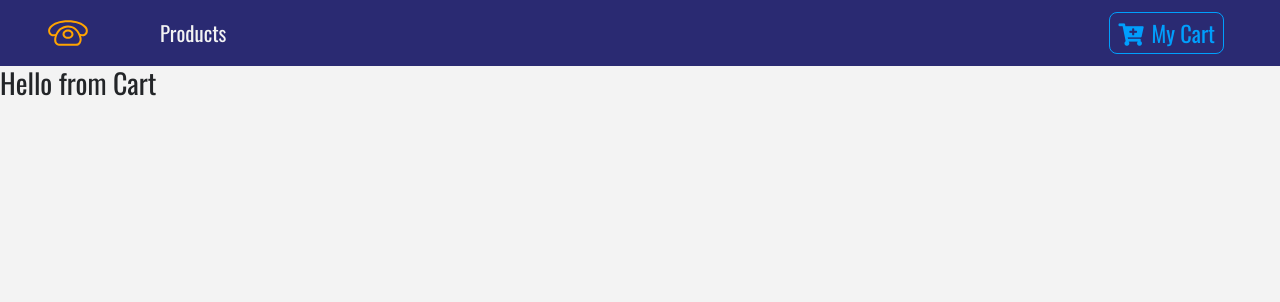
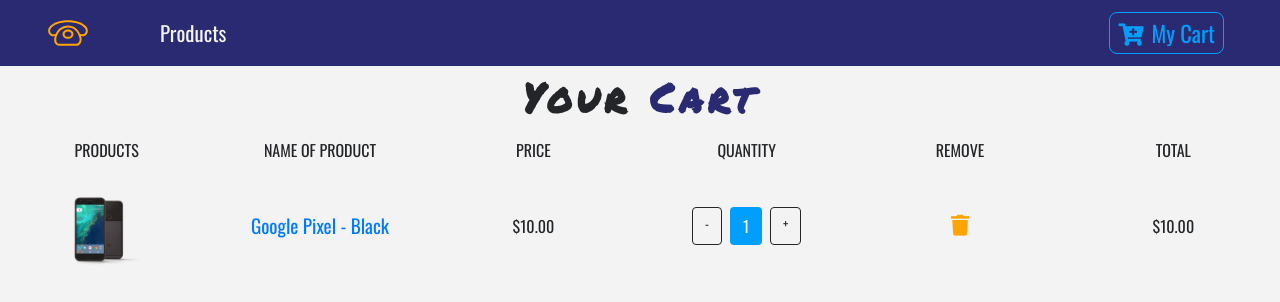
Before and after one commit to welf/react-demo-store, a React (Create React App) app: page /cart in a window 1280 px wide. Shown: the top 302 px of the page. Built offline with nearby package versions, Linux system fonts and the light colour scheme.

Commit message:
Add Cart and all related functions

```diff
--- a/src/App.css
+++ b/src/App.css
@@ -26,3 +26,33 @@
 .text-bright {
   color: var(--lightBlue);
 }
+
+.title-in-cart {
+  font-size: 1.2rem;
+}
+
+.btn-black {
+  /* we need to use !important flag to override default bootstrap settings */
+  font-size: 0.8rem !important;
+  border: 0.1rem solid var(--mainDark) !important;
+  background: transparent;
+  text-transform: capitalize;
+  color: var(--mainDark);
+}
+
+.btn-black:hover {
+  background: var(--mainDark);
+  color: var(--mainWhite) !important;
+}
+
+.count {
+  background: var(--lightBlue) !important;
+  color: var(--mainWhite) !important;
+  cursor: auto !important;
+}
+
+.remove-item {
+  font-size: 1.3rem;
+  cursor: pointer;
+  color: var(--mainYellow) !important;
+}
--- a/src/components/Cart.js
+++ /dev/null
@@ -1,11 +0,0 @@
-import React from "react";
-
-const Cart = () => {
-  return (
-    <section>
-      <h3>Hello from Cart</h3>
-    </section>
-  );
-};
-
-export default Cart;
--- /dev/null
+++ b/src/components/Cart/Cart.js
@@ -0,0 +1,29 @@
+import React from "react";
+import Title from "../Title";
+import CartColumns from "./CartColumns";
+import { DataConsumer } from "../../context";
+import EmptyCart from "./EmptyCart";
+import CartList from "./CartList";
+
+const Cart = () => {
+  return (
+    <section>
+      <DataConsumer>
+        {value => {
+          if (value.cart.length === 0) {
+            return <EmptyCart />;
+          }
+          return (
+            <React.Fragment>
+              <Title name="your" title="cart" />
+              <CartColumns />
+              <CartList value={value} />
+            </React.Fragment>
+          );
+        }}
+      </DataConsumer>
+    </section>
+  );
+};
+
+export default Cart;
--- /dev/null
+++ b/src/components/Cart/CartColumns.js
@@ -0,0 +1,30 @@
+import React from "react";
+
+const CartColumns = () => {
+  return (
+    <div className="container-fluid text-center d-none d-lg-block">
+      <div className="row">
+        <div className="col-10 mx-auto col-lg-2">
+          <p className="text-uppercase">products</p>
+        </div>
+        <div className="col-10 mx-auto col-lg-2">
+          <p className="text-uppercase">name of product</p>
+        </div>
+        <div className="col-10 mx-auto col-lg-2">
+          <p className="text-uppercase">price</p>
+        </div>
+        <div className="col-10 mx-auto col-lg-2">
+          <p className="text-uppercase">quantity</p>
+        </div>
+        <div className="col-10 mx-auto col-lg-2">
+          <p className="text-uppercase">remove</p>
+        </div>
+        <div className="col-10 mx-auto col-lg-2">
+          <p className="text-uppercase">total</p>
+        </div>
+      </div>
+    </div>
+  );
+};
+
+export default CartColumns;
--- /dev/null
+++ b/src/components/Cart/CartItem.js
@@ -0,0 +1,60 @@
+import React from "react";
+import { Link } from "react-router-dom";
+
+const CartItem = ({ item, value }) => {
+  const { id, title, img, price, count, total } = item;
+  const { incrementCount, decrementCount, removeItem, clearCart } = value;
+  return (
+    <div className="row text-center text-capitalize mb-4">
+      <div className="col-10 col-lg-2 my-2 d-flex align-items-center justify-content-center">
+        <Link to={`/details/${id}`}>
+          <img
+            src={img}
+            alt={title}
+            className="img-fluid"
+            style={{ height: "5rem", width: "auto" }}
+          />
+        </Link>
+      </div>
+      <div className="col-10 col-lg-2 my-2 d-flex align-items-center justify-content-center">
+        <span className="d-lg-none">product: </span>
+        <Link to={`/details/${id}`}>
+          <span className="title-in-cart">{title}</span>
+        </Link>
+      </div>
+      <div className="col-10 col-lg-2 my-2 d-flex align-items-center justify-content-center">
+        <span className="d-lg-none">price: </span>${price.toFixed(2)}
+      </div>
+      {/* increment and decrement buttons */}
+      <div className="col-10 col-lg-2 my-2 d-flex align-items-center justify-content-center">
+        <div className="d-flex justify-content-center">
+          <span
+            className="btn btn-black mx-1"
+            onClick={() => decrementCount(id)}
+          >
+            -
+          </span>
+          <span className="btn mx-1 count">{count}</span>
+          <span
+            className="btn btn-black mx-1"
+            onClick={() => incrementCount(id)}
+          >
+            +
+          </span>
+        </div>
+      </div>
+      {/* end of increment and decrement buttons */}
+      <div className="col-10 col-lg-2 my-2 d-flex align-items-center justify-content-center">
+        <i
+          className="fas fa-trash remove-item"
+          onClick={() => removeItem(id)}
+        />
+      </div>
+      <div className="col-10 col-lg-2 my-2 d-flex align-items-center justify-content-center">
+        <span className="d-lg-none">item total: </span>${total.toFixed(2)}
+      </div>
+    </div>
+  );
+};
+
+export default CartItem;
--- /dev/null
+++ b/src/components/Cart/CartList.js
@@ -0,0 +1,14 @@
+import React from "react";
+import CartItem from "./CartItem";
+
+const CartList = ({ value }) => {
+  return (
+    <div className="container-fluid">
+      {value.cart.map(product => (
+        <CartItem key={product.id} item={product} value={value} />
+      ))}
+    </div>
+  );
+};
+
+export default CartList;
--- /dev/null
+++ b/src/components/Cart/EmptyCart.js
@@ -0,0 +1,15 @@
+import React from "react";
+
+const EmptyCart = () => {
+  return (
+    <div className="container">
+      <div className="row">
+        <div className="col-10 mx-auto text-center text-title mt-5">
+          <h1>your cart is currently empty</h1>
+        </div>
+      </div>
+    </div>
+  );
+};
+
+export default EmptyCart;
--- /dev/null
+++ b/src/components/Cart/package.json
@@ -0,0 +1,3 @@
+{
+    "main": "Cart.js"
+}
--- a/src/components/Details.js
+++ b/src/components/Details.js
@@ -7,7 +7,7 @@
   const id = parseInt(props.id, 10);
   return (
     <DataConsumer>
-      {({ products, addToCart }) => {
+      {({ products, addToCart, history }) => {
         const product = products.find(item => item.id === id);
         const { title, img, company, info, price, inCart } = product;
 
@@ -50,8 +50,10 @@
                 </Link>
                 <ButtonContainer
                   cart
-                  onClick={() => addToCart(id)}
-                  disabled={inCart ? true : false}
+                  onClick={
+                    inCart ? () => history.push("/cart") : () => addToCart(id)
+                  }
+                  // disabled={inCart ? true : false}
                 >
                   {inCart ? (
                     <span>
--- a/src/context.js
+++ b/src/context.js
@@ -1,4 +1,5 @@
 import React from "react";
+import { withRouter } from "react-router-dom";
 
 import { storeProducts } from "./data";
 
@@ -6,35 +7,73 @@
 
 const initialProductsState = storeProducts.map(item => ({ ...item }));
 
-class DataProvider extends React.Component {
+class DataProviderWithRouter extends React.Component {
   state = {
     products: initialProductsState,
     cart: [],
     isModalOpen: false,
-    productInModal: null
+    productInModal: null,
+    cartSubTotal: 0,
+    cartTax: 0,
+    cartTotal: 0
   };
 
+  // Tax rate
+  _tax = 0.22;
+
+  // helper function for other functions
   getProductById = (array, id) => array.find(product => product.id === id);
+
+  // helper function for other functions
+  increaseCount = (arr, id) => {
+    return arr.map(i => {
+      if (i.id === id) {
+        return {
+          ...i,
+          inCart: true,
+          count: i.count + 1,
+          total: i.total + i.price
+        };
+      }
+      return { ...i };
+    });
+  };
+
+  // helper function for other functions
+  decreaseCount = (arr, id) => {
+    return arr.map(i => {
+      if (i.id === id) {
+        if (i.count === 1) {
+          return {
+            ...i,
+            inCart: false,
+            count: 0,
+            total: 0
+          };
+        }
+        return { ...i, count: i.count - 1, total: i.total - i.price };
+      }
+      return { ...i };
+    });
+  };
+
+  // helper function for other functions
+  calculateCartSubTotal = arr =>
+    arr.reduce((accumulator, product) => accumulator + product.total, 0);
 
   addToCart = id => {
     this.setState(prevState => {
-      const products = prevState.products.map(product => {
-        if (product.id === id) {
-          return {
-            ...product,
-            inCart: true,
-            count: 1,
-            total: product.price
-          };
-        }
-        return { ...product };
-      });
+      const products = this.increaseCount(prevState.products, id);
 
       const productForCart = this.getProductById(products, id);
 
       const cart = [...prevState.cart, productForCart];
 
-      return { products, cart };
+      const cartSubTotal = this.calculateCartSubTotal(cart);
+      const cartTax = cartSubTotal * this._tax;
+      const cartTotal = cartSubTotal + cartTax;
+
+      return { ...prevState, products, cart, cartSubTotal, cartTax, cartTotal };
     });
   };
 
@@ -55,16 +94,107 @@
     }));
   };
 
+  incrementCount = id => {
+    this.setState(prevState => {
+      const products = this.increaseCount(prevState.products, id);
+      const cart = this.increaseCount(prevState.cart, id);
+
+      const cartSubTotal = this.calculateCartSubTotal(cart);
+      const cartTax = cartSubTotal * this._tax;
+      const cartTotal = cartSubTotal + cartTax;
+      return {
+        ...prevState,
+        products,
+        cart,
+        cartSubTotal,
+        cartTax,
+        cartTotal
+      };
+    });
+  };
+
+  decrementCount = id => {
+    this.setState(prevState => {
+      const products = this.decreaseCount(prevState.products, id);
+      const cart = this.decreaseCount(prevState.cart, id);
+      const filteredCart = cart.filter(product => product.count > 0);
+      const cartSubTotal = this.calculateCartSubTotal(filteredCart);
+      const cartTax = cartSubTotal * this._tax;
+      const cartTotal = cartSubTotal + cartTax;
+
+      return {
+        ...prevState,
+        products,
+        cart: filteredCart,
+        cartSubTotal,
+        cartTax,
+        cartTotal
+      };
+    });
+  };
+
+  removeItem = id => {
+    this.setState(prevState => {
+      const products = prevState.products.map(product => {
+        if (product.id === id) {
+          return { ...product, inCart: false, count: 0, total: 0 };
+        }
+        return { ...product };
+      });
+      const cart = prevState.cart.filter(product => product.id !== id);
+      const cartSubTotal = this.calculateCartSubTotal(cart);
+      const cartTax = cartSubTotal * this._tax;
+      const cartTotal = cartSubTotal + cartTax;
+
+      return { ...prevState, products, cart, cartSubTotal, cartTax, cartTotal };
+    });
+  };
+
+  clearCart = () => {
+    this.setState(prevState => {
+      const products = prevState.products.map(product => ({
+        ...product,
+        inCart: false,
+        count: 0,
+        total: 0
+      }));
+
+      return {
+        ...prevState,
+        products,
+        cart: [],
+        cartSubTotal: 0,
+        cartTax: 0,
+        cartTotal: 0
+      };
+    });
+  };
+
+  componentDidMount = () => {
+    this.addToCart(1);
+  };
+
   render() {
+    const { match, history, location } = this.props;
     return (
       <DataStore.Provider
         value={{
-          products: [...this.state.products],
+          // ===== STATE =====
+          ...this.state,
+          // ===== METHODS =====
+          // cart methods
           addToCart: this.addToCart,
+          incrementCount: this.incrementCount,
+          decrementCount: this.decrementCount,
+          removeItem: this.removeItem,
+          clearCart: this.clearCart,
+          // modal window methods
           openModal: this.openModal,
           closeModal: this.closeModal,
-          isModalOpen: this.state.isModalOpen,
-          productInModal: this.state.productInModal
+          // ===== from withRouter =====
+          match: match,
+          history: history,
+          location: location
         }}
       >
         {this.props.children}
@@ -74,5 +204,6 @@
 }
 
 const DataConsumer = DataStore.Consumer;
+const DataProvider = withRouter(DataProviderWithRouter);
 
 export { DataProvider, DataConsumer };
```
Also changed, not shown: src/components/Modal.js (+15 -7 lines), src/index.js (+4 -4 lines).
